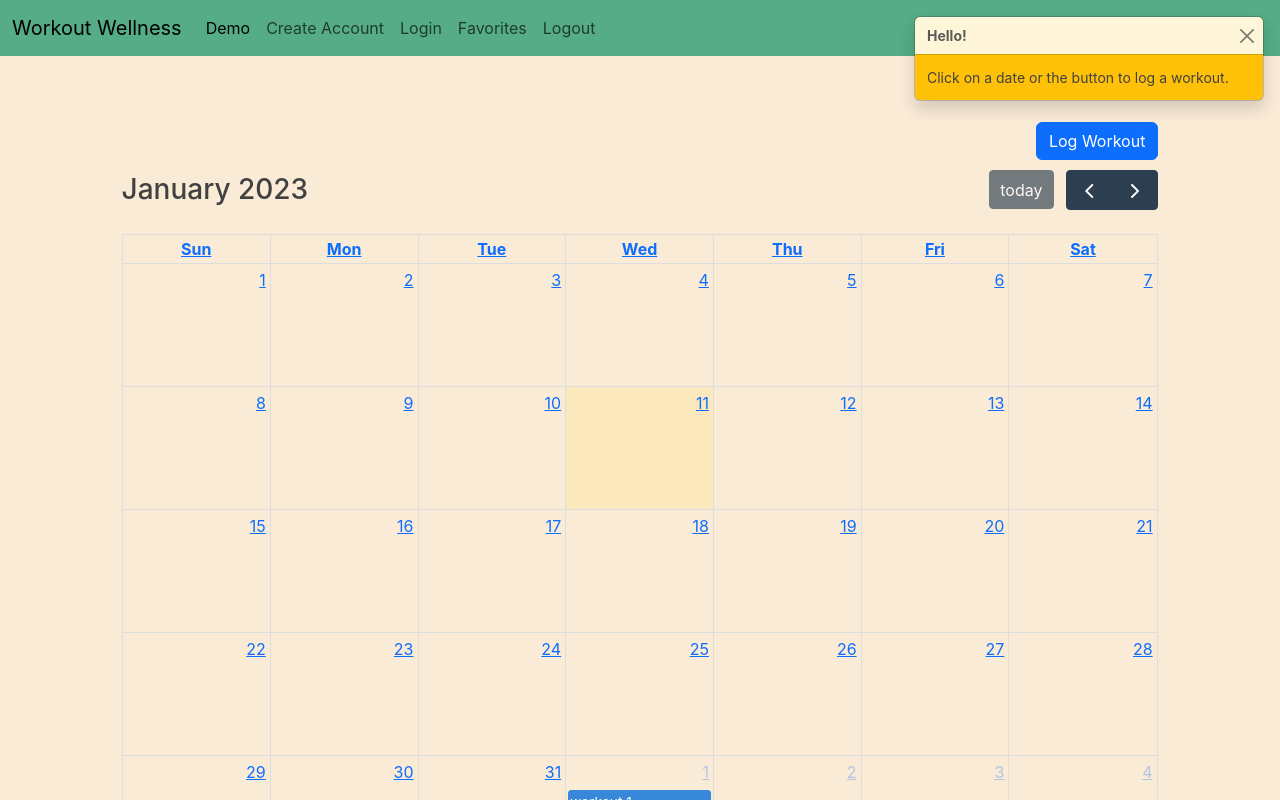
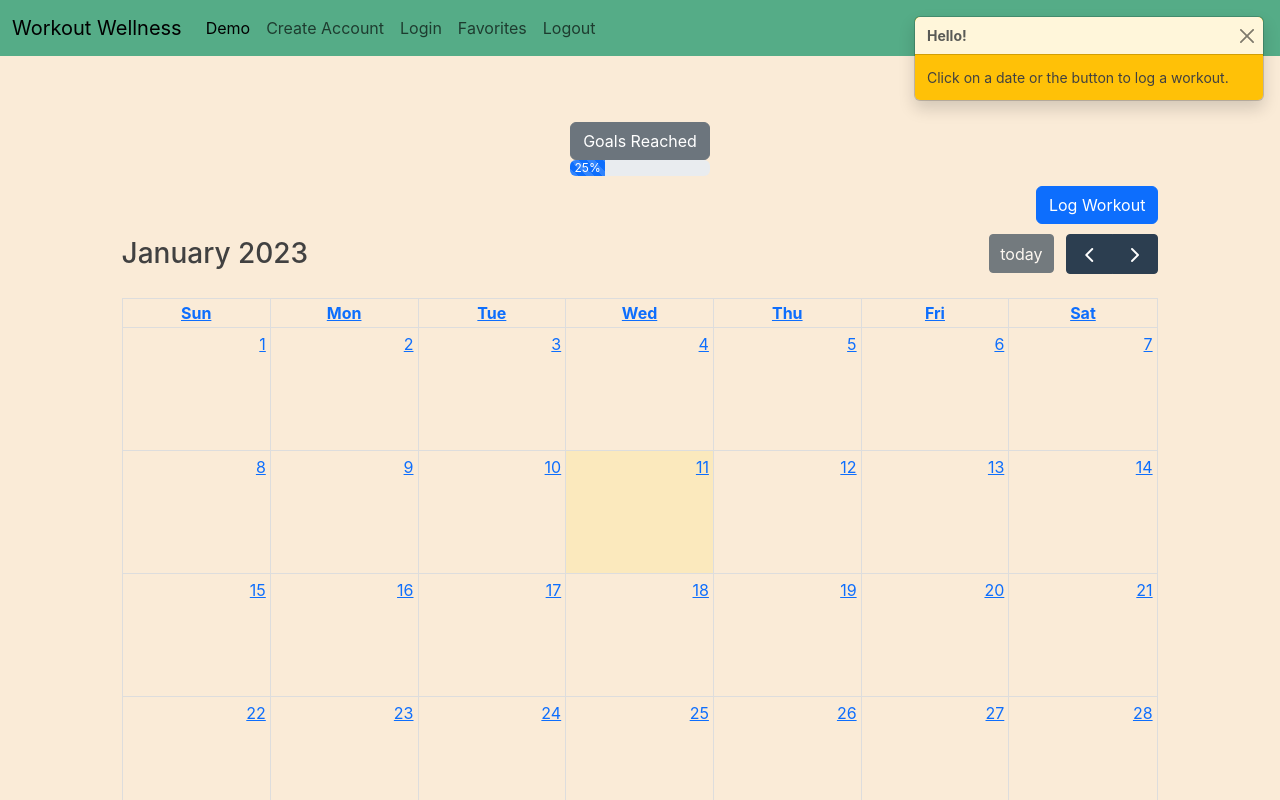
Before and after one commit to kjdixon74/work-out, a Next.js app in the folder client/: page /demo in a window 1280 px wide. Shown: the top 800 px of the page. Built offline with nearby package versions, Linux system fonts and the light colour scheme.

Commit message:
Add progress bar

```diff
--- /dev/null
+++ b/client/components/badge.js
@@ -0,0 +1,9 @@
+import styles from "../styles/Demo.module.css";
+
+export default function Badge() {
+  return (
+    <button type="button" className={`btn btn-secondary ${styles.badgeGoals}`}>
+      Current Goals <span className="badge text-bg-secondary">💪</span>
+    </button>
+  );
+}
--- /dev/null
+++ b/client/components/progress.js
@@ -0,0 +1,33 @@
+import styles from "../styles/Demo.module.css";
+
+export default function Progress() {
+  return (
+    <div className={styles.progressGoals}>
+      <button
+        type="button"
+        className="btn btn-secondary"
+        data-bs-container="body"
+        data-bs-toggle="popover"
+        data-bs-placement="top"
+        data-bs-content="Top popover"
+      >
+        Goals Reached
+      </button>
+      <div className="progress">
+        <div
+          className="progress-bar progress-bar-striped"
+          role="progressbar"
+          aria-label="Default striped example"
+          style={{ width: "25%" }}
+          aria-valuenow="25"
+          aria-valuemin="0"
+          aria-valuemax="100"
+        >
+          25%
+        </div>
+      </div>
+    </div>
+  );
+}
+
+// left off here - incoporate js/popper to make functionality of popover work
--- a/client/components/workout.js
+++ b/client/components/workout.js
@@ -1,5 +1,4 @@
 // DON'T FORGET TO REFACTOR and do input validation (could prob use some from login form)
-// left off here - take a step back and learn how events gets put on the calendar! then come back to dates on form
 import Types from "./types";
 
 export default function Workout() {
--- a/client/package.json
+++ b/client/package.json
@@ -17,6 +17,7 @@
     "@fullcalendar/list": "^6.1.0",
     "@fullcalendar/react": "^6.1.2",
     "@mui/material": "^5.11.4",
+    "@popperjs/core": "^2.11.6",
     "bootstrap": "^5.3.0-alpha1",
     "eslint": "8.28.0",
     "eslint-config-next": "13.0.5",
--- a/client/pages/demo.js
+++ b/client/pages/demo.js
@@ -3,6 +3,8 @@ import FullCalendar from "@fullcalendar/react"; // must go before plugins
 import dayGridPlugin from "@fullcalendar/daygrid"; // a plugin!
 import interactionPlugin from "@fullcalendar/interaction"; // needed for dayClick
 import ToastEl from "../components/toast";
+import Badge from "../components/badge";
+import Progress from "../components/progress";
 import Modal from "../components/modal";
 import styles from "../styles/Demo.module.css";
 
@@ -12,6 +14,8 @@ export default class Demo extends React.Component {
       <div>
         <ToastEl />
         <div className={styles.container}>
+          {/* <Badge /> */}
+          <Progress />
           <Modal />
           <FullCalendar
             plugins={[dayGridPlugin, interactionPlugin]}
--- a/client/styles/Demo.module.css
+++ b/client/styles/Demo.module.css
@@ -4,6 +4,14 @@
   gap: 10px;
 }
 
+/* .badgeGoals {
+  align-self: flex-start;
+} */
+
+.progressGoals {
+  align-self: center;
+}
+
 .modalBtn {
   align-self: flex-end;
 }
```
Also changed, not shown: 1 other file (tests, documents, lock files or other folders).
